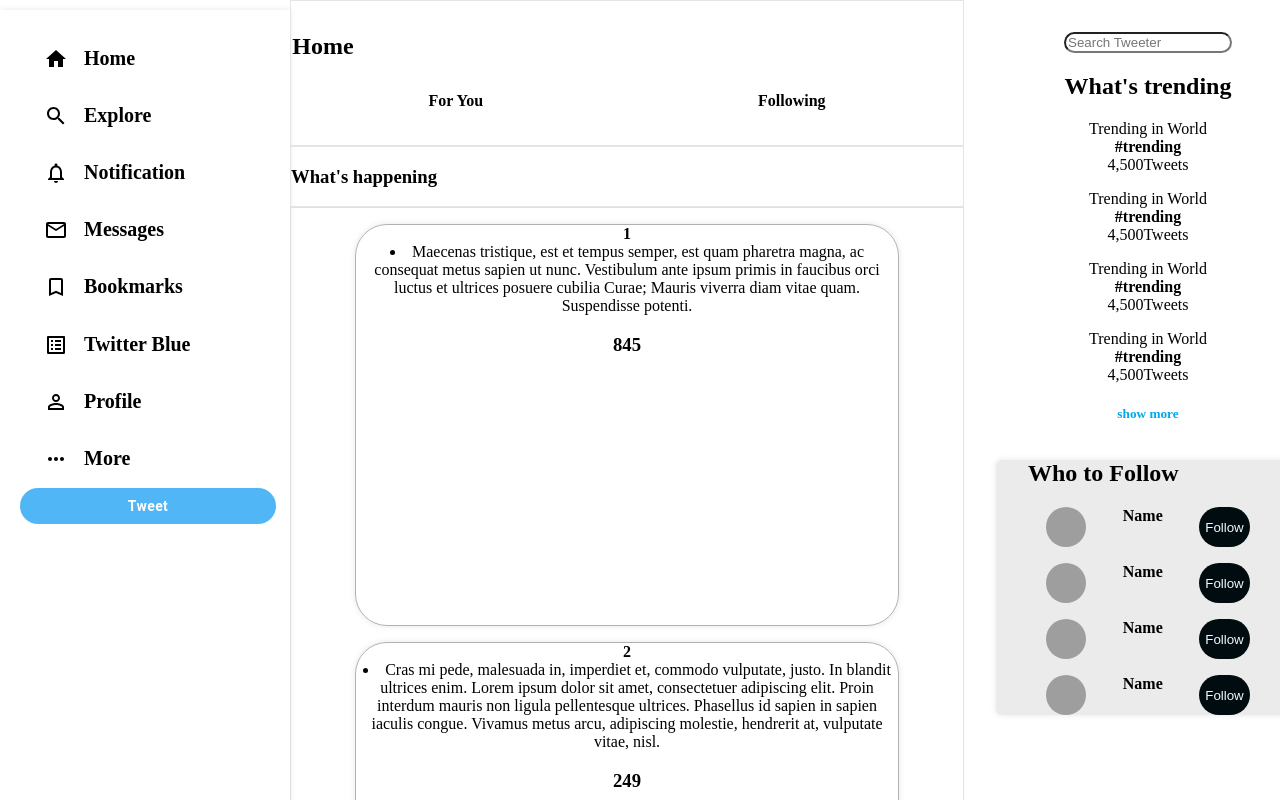
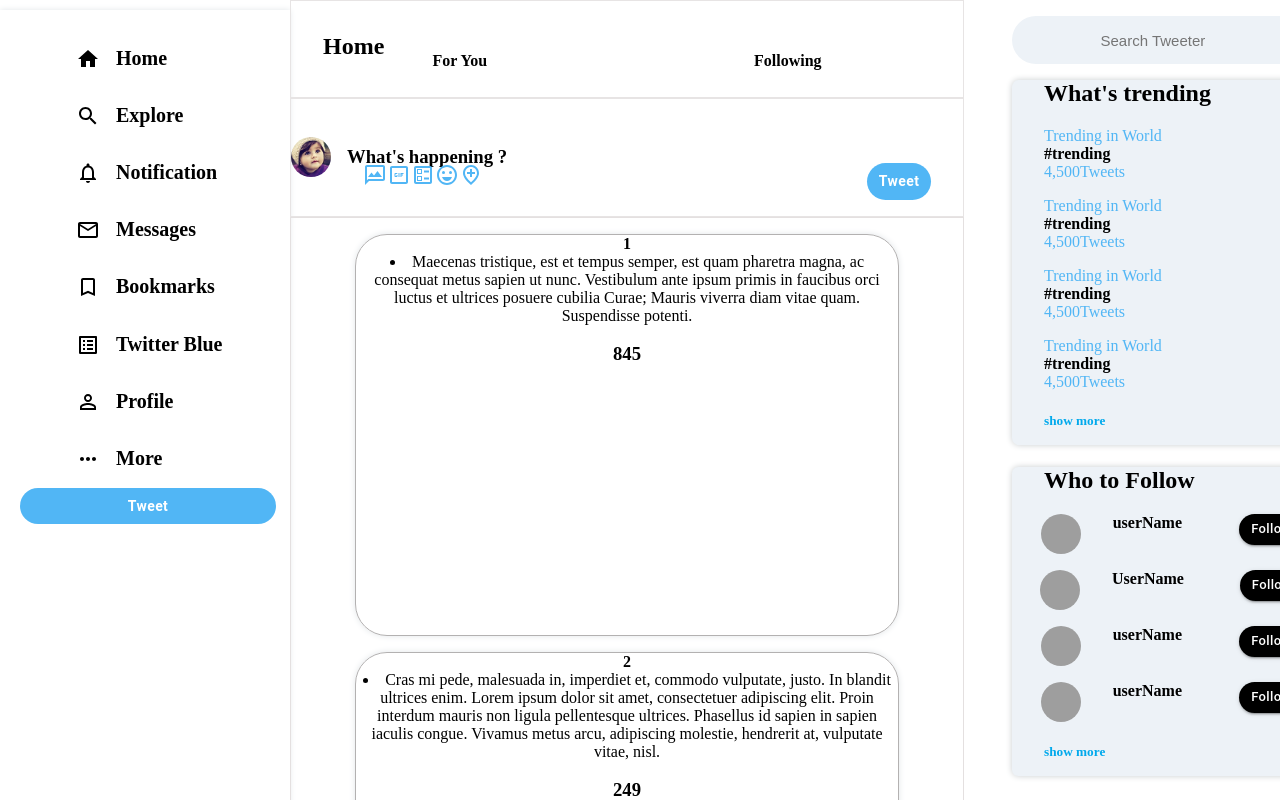
Before and after one commit to kajalgupta-98/twitter_clone, a React (Create React App) app: page / in a window 1280 px wide. Shown: the top 800 px of the page. Built offline with nearby package versions, Linux system fonts and the light colour scheme; grey boxes are pictures that could not be loaded.

Commit message:
changed in right section

```diff
--- a/src/pages/home/Home.module.css
+++ b/src/pages/home/Home.module.css
@@ -9,5 +9,7 @@ width:33%;
 .right{
     display: flex;
     flex-direction: column;
-    padding: 2rem;
+    padding: 1rem;
+    margin-top: -1rem;
+    margin-left: 2rem;
 }
--- a/src/pages/home/MiddleSection/Feed.js
+++ b/src/pages/home/MiddleSection/Feed.js
@@ -1,6 +1,14 @@
 import React from 'react'
 import style from './Feed.module.css'
 import Tweet from './TweetBox'
+import Avatar from '@mui/material/Avatar';
+import { Button } from '@mui/material';
+import MmsOutlinedIcon from '@mui/icons-material/MmsOutlined';
+import GifBoxOutlinedIcon from '@mui/icons-material/GifBoxOutlined';
+import BallotOutlinedIcon from '@mui/icons-material/BallotOutlined';
+import EmojiEmotionsOutlinedIcon from '@mui/icons-material/EmojiEmotionsOutlined';
+import AddLocationOutlinedIcon from '@mui/icons-material/AddLocationOutlined';
+
 export default function Feed() {
   return (
     <>
@@ -12,11 +20,18 @@ export default function Feed() {
      <div className={style.for}>
       <h4>For You</h4>
       <h4>Following</h4>
+
      </div>
       </div>
       <div className={style.main}>
-        <h3>What's happening</h3>
+      <Avatar alt="Cindy Baker" src='../Images/3.jpg' />
+        <h3>What's happening ?</h3>
+       <div className={style.tweetIcon}><p><MmsOutlinedIcon/><GifBoxOutlinedIcon/><BallotOutlinedIcon/>< EmojiEmotionsOutlinedIcon/>< AddLocationOutlinedIcon/> </p> <Button id ={style.tweet}>
+          Tweet
+        </Button></div>
       </div>
+
+
       <div>
       <Tweet/>
       </div>
--- a/src/pages/home/MiddleSection/Feed.module.css
+++ b/src/pages/home/MiddleSection/Feed.module.css
@@ -1,7 +1,7 @@
 .feed{
     border:1px solid rgb(231, 228, 228);
     width:42rem;
-    height: 9rem;
+    height: 6rem;
 }
 .home{
     margin: 2rem 36rem 2rem 0rem;
@@ -11,9 +11,38 @@
     display: flex;
     flex-direction: row;
     justify-content: space-around;
+    padding: 0.5rem;
+    margin-top: -3rem;
+
 }
+
 .main{
     border:1px solid rgb(231, 228, 228);
     display: flex;
-    align-items: flex-start;
+    align-items: center;
+    gap:1rem;
 }
+
+.tweetIcon{
+    display:flex;
+    margin-left: -10rem;
+    margin-top: 4rem;
+    gap: 24rem;
+}
+.h3{
+    padding-left:1rem;
+    padding-top: 1rem
+}
+#tweet{
+
+    width:4rem;
+    background-color: hsl(203,89%,64%);
+    border-radius: 2rem;
+    color:white;
+    font-weight:700;
+    text-transform: inherit;
+    margin-bottom: 1rem;
+}
+p{
+    color: hsl(203,89%,64%);
+}
--- a/src/pages/home/RightComponents/RightPart1.js
+++ b/src/pages/home/RightComponents/RightPart1.js
@@ -1,28 +1,22 @@
-import React from 'react'
-import RightPart3 from './RightPart3'
-import RightPart2 from './RightPart2'
-import style from './part1.module.css'
-
-
+import React from "react";
+import style from "./rightSection.module.css";
+import RightPart3 from "./RightPart3";
+import RightPart2 from "./RightPart2";
 
 function RightPart1() {
   return (
+    <div>
+      <div className={style.RightSection}>
+        {/* RightPart1 */}
+        <div className={style.searchBar}>
+          <i class="fa fa-search" aria-hidden="true"></i>
+          <input type="text" placeholder="Search Tweeter" />
+        </div>
+      </div>
+      <RightPart2 />
+      <RightPart3 />
+    </div>
+  );
+}
 
-    <div >
-
-      {/* RightSection1 */}
-      <div className={style.search}>
-
-          <input type="text" placeholder="Search Tweeter" />
-
-
-      </div>
-      <RightPart2/>
-      <RightPart3 />
-
-
-
-    </div>
-  )
-}
-export default RightPart1
+export default RightPart1;
--- a/src/pages/home/RightComponents/RightPart2.js
+++ b/src/pages/home/RightComponents/RightPart2.js
@@ -1,16 +1,16 @@
 import React from 'react'
 import style from './rightSection.module.css'
+
 
 function RightPart2() {
     return (
         <div className={style.trendbox}>
 
             <h2>What's trending</h2>
-            <div className={style.trend} >
-
 
 
             <div className={style.trend} >
+
                 <p>Trending in World</p>
                 <h4>#trending</h4>
                 <p>4,500Tweets</p>
@@ -29,11 +29,11 @@ function RightPart2() {
                 <p>Trending in World</p>
                 <h4>#trending</h4>
                 <p>4,500Tweets</p>
+
+
             </div>
 
-</div>
-
-<h5>show more</h5>
+            <h5>show more</h5>
 
 
 
--- a/src/pages/home/RightComponents/RightPart3.js
+++ b/src/pages/home/RightComponents/RightPart3.js
@@ -1,49 +1,93 @@
 import React from 'react'
 import style from './rightSection.module.css'
-import  Button  from '@mui/material/Button'
-import {Avatar} from '@mui/material'
+import Button from '@mui/material/Button'
+import Typography from '@mui/material/Typography'
+import { Avatar } from '@mui/material'
+
+
 
 function RightSection3() {
     return (
-        <div className={style.followbox}>
-            <h2>Who to Follow</h2>
-            <div className={style.follow} >
+        <>
+            <div className={style.followbox}>
 
-            <Avatar alt="Travis Howard" src="/static/images/avatar/2.jpg" />
-                <h4>Name</h4>
+                <h2>Who to Follow</h2>
 
 
-                <button className={style.followBtn} >Follow</button>
+                <div className={style.follow} >
+                    <div className={style.profile}>
+                        <Avatar alt="Travis Howard" src="/static/images/avatar/2.jpg" />
+                        <h4>userName</h4>
+                    </div>
+
+                    <div>
+                        <Button variant="contained" size='small' sx={{
+                            borderRadius: 50,
+                            backgroundColor: "black",
+                            textTransform: "none"
+                        }}>Follow</Button>
+                    </div>
+                </div>
+
+
+                <div className={style.follow} >
+                    <div className={style.profile}>
+                        <Avatar alt="Travis Howard" src="/static/images/avatar/2.jpg" />
+                        <h4>UserName</h4>
+                    </div>
+
+                    <div className={style.followbtn} >
+                        <Button variant="contained" size='small' sx={{
+                            borderRadius: 50,
+                            backgroundColor: "black",
+                            textTransform: "none"
+                        }}>Follow</Button>
+                    </div>
+                </div>
+                <div className={style.follow} >
+                    <div className={style.profile}>
+                        <Avatar alt="Travis Howard" src="/static/images/avatar/2.jpg" />
+                        <h4>userName</h4>
+                    </div>
+
+                    <div>
+                        <Button variant="contained" size='small' sx={{
+                            borderRadius: 50,
+                            backgroundColor: "black",
+                            textTransform: "none"
+                        }}>Follow</Button>
+                    </div>
+                </div>
+                <div className={style.follow} >
+                    <div className={style.profile}>
+                        <Avatar alt="Travis Howard" src="/static/images/avatar/2.jpg" />
+                        <h4>userName</h4>
+                    </div>
+
+                    <div>
+                        <Button variant="contained" size='small' sx={{
+                            borderRadius: 50,
+                            backgroundColor: "black",
+                            textTransform: "none"
+                        }}>Follow</Button>
+                    </div>
+                </div>
+
+
+
+
+
+                <h5>show more</h5>
 
 
             </div>
-            <div className={style.follow} >
+            <Typography sx={{ width: "40vh", fontSize: "small" }} variant="p" component="p">
+                Terms of Service Privacy Policy Cookie  PolicyAccessibility  Ads infoMore© 2023 X Corp.
+            </Typography>
 
-            <Avatar alt="Travis Howard" src="/static/images/avatar/2.jpg" />
-                <h4>Name</h4>
-
-                <button className={style.followBtn} >Follow</button>
+        </>
 
 
-            </div>
-            <div className={style.follow} >
-            <Avatar alt="Remy Sharp" src="/static/images/avatar/1.jpg" />
-
-
-                <h4>Name</h4>
-                <button className={style.followBtn} >Follow</button>
-
-
-            </div>
-            <div className={style.follow} >
-            <Avatar alt="Cindy Baker" src="/static/images/avatar/3.jpg" />
-                <h4>Name</h4>
-                <button className={style.followBtn} >Follow</button>
-
-
-            </div>
-
-        </div>
     )
 }
 
--- a/src/pages/home/RightComponents/part1.module.css
+++ /dev/null
@@ -1,4 +0,0 @@
-input{
-    border-radius: 2rem;
-    width: 10rem;
-}
--- a/src/pages/home/RightComponents/rightSection.module.css
+++ b/src/pages/home/RightComponents/rightSection.module.css
@@ -1,46 +1,98 @@
-
+.trendbox,
 .followbox {
-    box-shadow: 0 0 6px hsl(210, 14%, 90%);
-    align-items: flex-start;
+    box-shadow: 0 0 6px hsl(204, 5%, 80%);
+    align-items: center;
     border-radius: 2%;
     text-align: left;
-    padding-left: 2rem;
-    width: 30vh;
-    padding-right: 2rem;
-    background-color: rgb(236, 235, 235);
+    width: 40vh;
+    justify-content: center;
+    background-color: rgb(237, 242, 247);
 }
 
 .follow {
     display: flex;
     justify-content: space-around;
+    cursor: pointer;
+}
+
+
+input {
+    border: none;
+    outline: none;
+    background: none;
+    font-size: 15px;
+    cursor: pointer;
+}
+
+.searchBar {
+    background-color: rgb(237, 242, 247);
+    height: 3rem;
+    display: flex;
+    justify-content: center;
+    padding-left: 2rem;
+    border-radius: 50px;
+    position: fixed;
+    width: 35vh;
+}
+
+i {
+    padding: 1rem;
+}
+
+
+h4,
+p {
+    margin: 0em;
+    cursor: pointer;
+}
+
+.trend:hover {
+    background-color: rgb(209, 228, 247);
+    transition: color 100ms ease-out;
+}
+
+.follow:hover {
+    background-color: rgb(211, 230, 245);
+    transition: color 100ms ease-out;
+}
+
+.trend {
+    margin-top: 1rem;
+    padding-left: 2rem;
+
+}
+
+h2,
+h5 {
+    margin-left: 2rem;
+}
+
+h6 {
+    margin: 0%;
+}
+
+.follow {
+    margin-top: 1rem;
+}
+
+h5 {
+    color: rgb(1, 169, 236);
+    padding-bottom: 1rem;
+    cursor: pointer;
+
 }
 
 .RightSection {
-margin:1rem;
+    margin-top: 1rem;
 }
 
-h4,p {
-    margin: 0em;
+.trendbox {
+    margin-top: 5rem;
+
 }
 
-.trend{
-margin-top: 1rem;
-scroll-behavior: smooth;
+.profile {
+    display: flex;
+    gap: 2em;
+
 }
-h6{
-    margin: 0%;
-}
-.followBtn{
-    border-radius: 15rem;
-    color: aliceblue;
-    background-color: rgb(0, 12, 15);
-    border: none;
-}
-
-.follow{
-    margin-top: 1rem;
-}
-h5{
-    color: rgb(1, 169, 236);
-    padding-bottom: 1rem;;
-}
```
Also changed, not shown: public/Images/3.jpg (added), src/3.jpg (added), src/pages/home/MiddleSection/tweet.module.css (line endings or trailing spaces).
